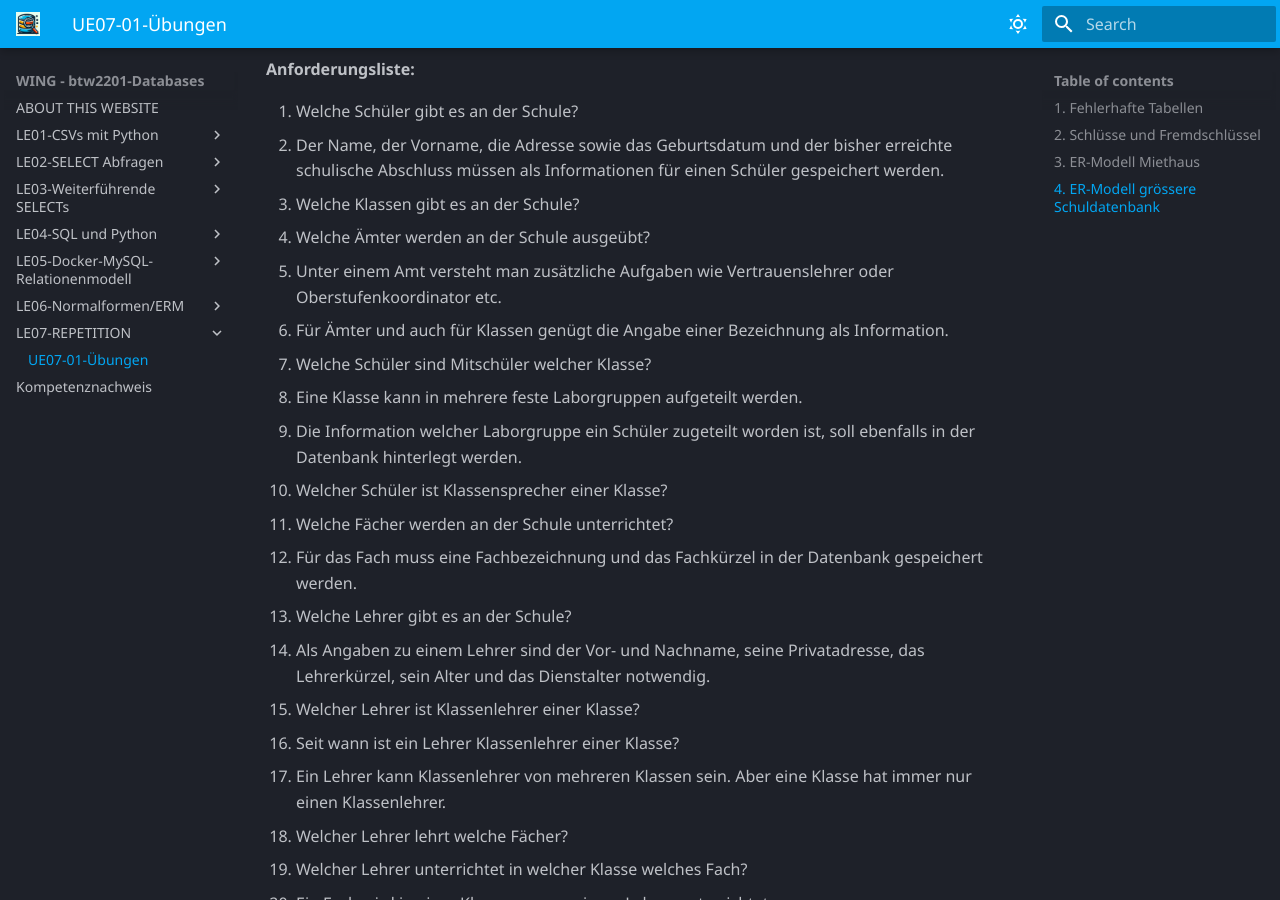
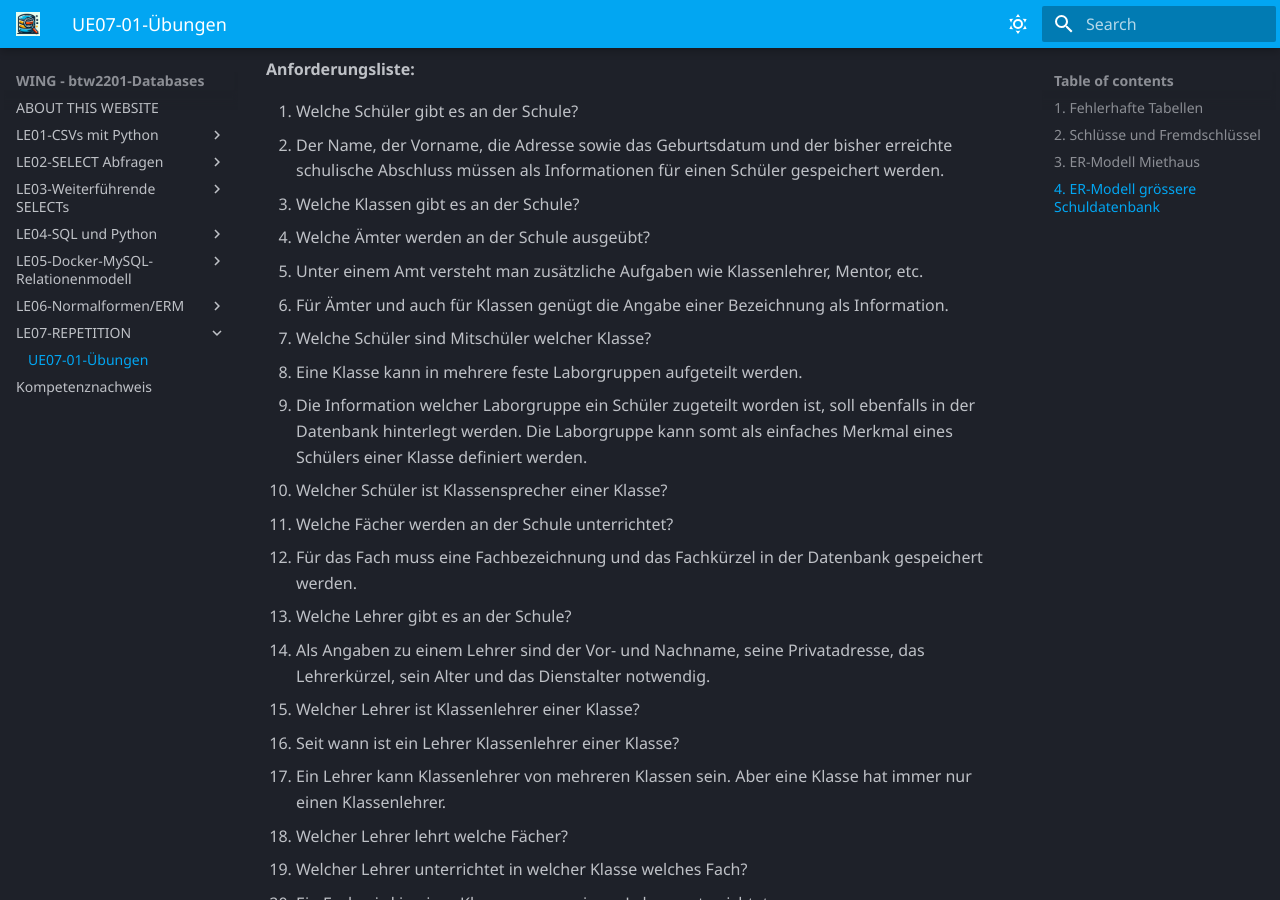
Before and after one commit to tjaeggi/btw2201_databases, an MkDocs documentation site: the page built from docs/le07/ue07-01.md, in a window 1280 px wide and 900 px high, scrolled down 2742 px. Built offline with MkDocs 1.6.1 and Material for MkDocs 9.7.7, drawn with Linux system fonts in a browser that asks for light colours; some web fonts are replaced.

Commit message:
Wed Nov  6 12:24:56 AM CET 2024

```diff
--- a/docs/le07/ue07-01.md
+++ b/docs/le07/ue07-01.md
@@ -146,11 +146,11 @@ Beim Lösen der Aufgabe gehen Sie bitte wie folgt vor:
 2. Der Name, der Vorname, die Adresse sowie das Geburtsdatum und der bisher erreichte schulische Abschluss müssen als Informationen für einen Schüler gespeichert werden.
 3. Welche Klassen gibt es an der Schule?
 4. Welche Ämter werden an der Schule ausgeübt?
-5. Unter einem Amt versteht man zusätzliche Aufgaben wie Vertrauenslehrer oder Oberstufenkoordinator etc.
+5. Unter einem Amt versteht man zusätzliche Aufgaben wie Klassenlehrer, Mentor, etc.
 6. Für Ämter und auch für Klassen genügt die Angabe einer Bezeichnung als Information.
 7. Welche Schüler sind Mitschüler welcher Klasse?
 8. Eine Klasse kann in mehrere feste Laborgruppen aufgeteilt werden.
-9. Die Information welcher Laborgruppe ein Schüler zugeteilt worden ist, soll ebenfalls in der Datenbank hinterlegt werden.
+9. Die Information welcher Laborgruppe ein Schüler zugeteilt worden ist, soll ebenfalls in der Datenbank hinterlegt werden. Die Laborgruppe kann somt als einfaches Merkmal eines Schülers einer Klasse definiert werden.
 10. Welcher Schüler ist Klassensprecher einer Klasse?
 11. Welche Fächer werden an der Schule unterrichtet?
 12. Für das Fach muss eine Fachbezeichnung und das Fachkürzel in der Datenbank gespeichert werden.
```
Also changed, not shown: other parts of docs/le07/ue07-01.md (+1 -1 lines).
